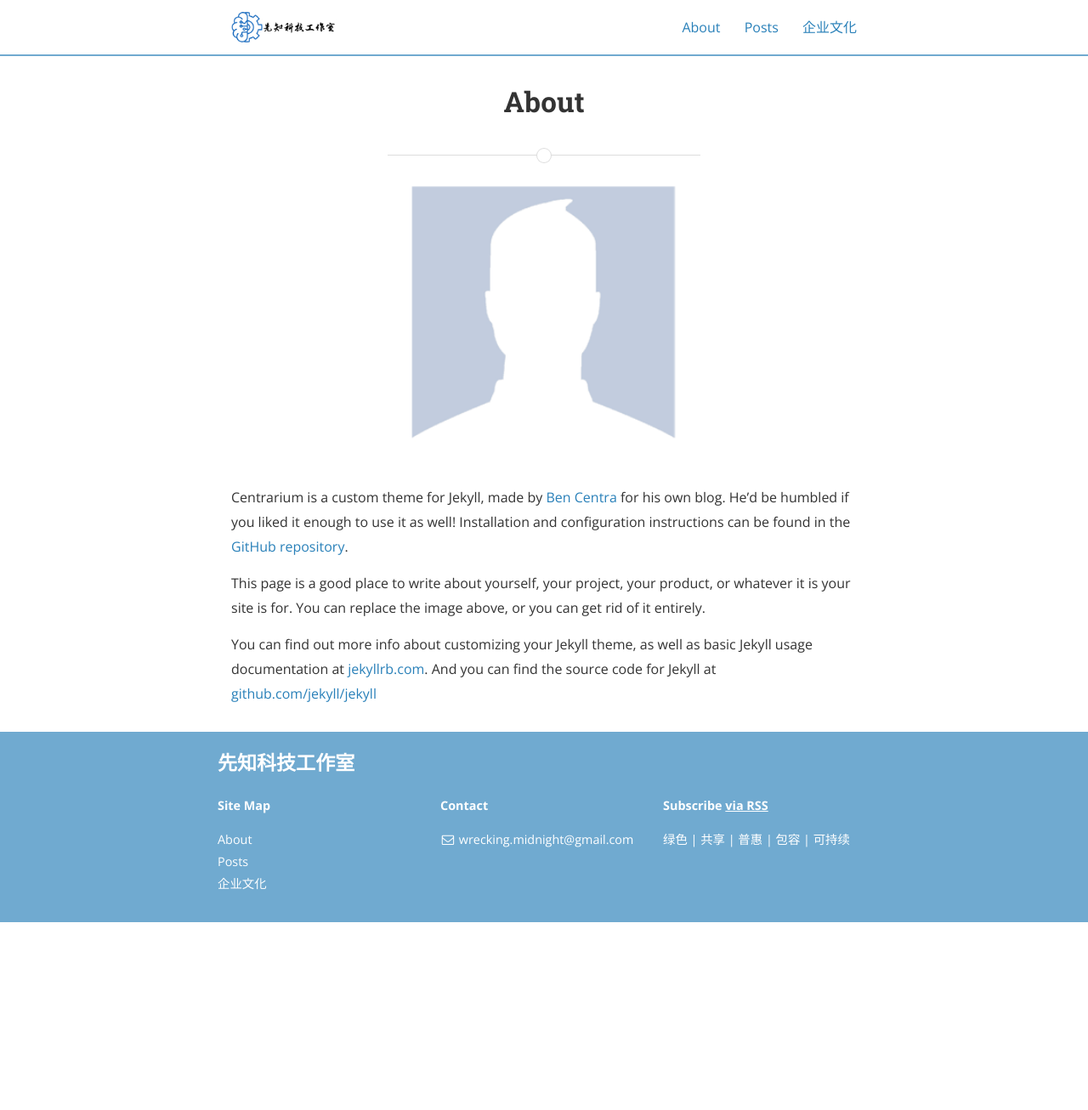
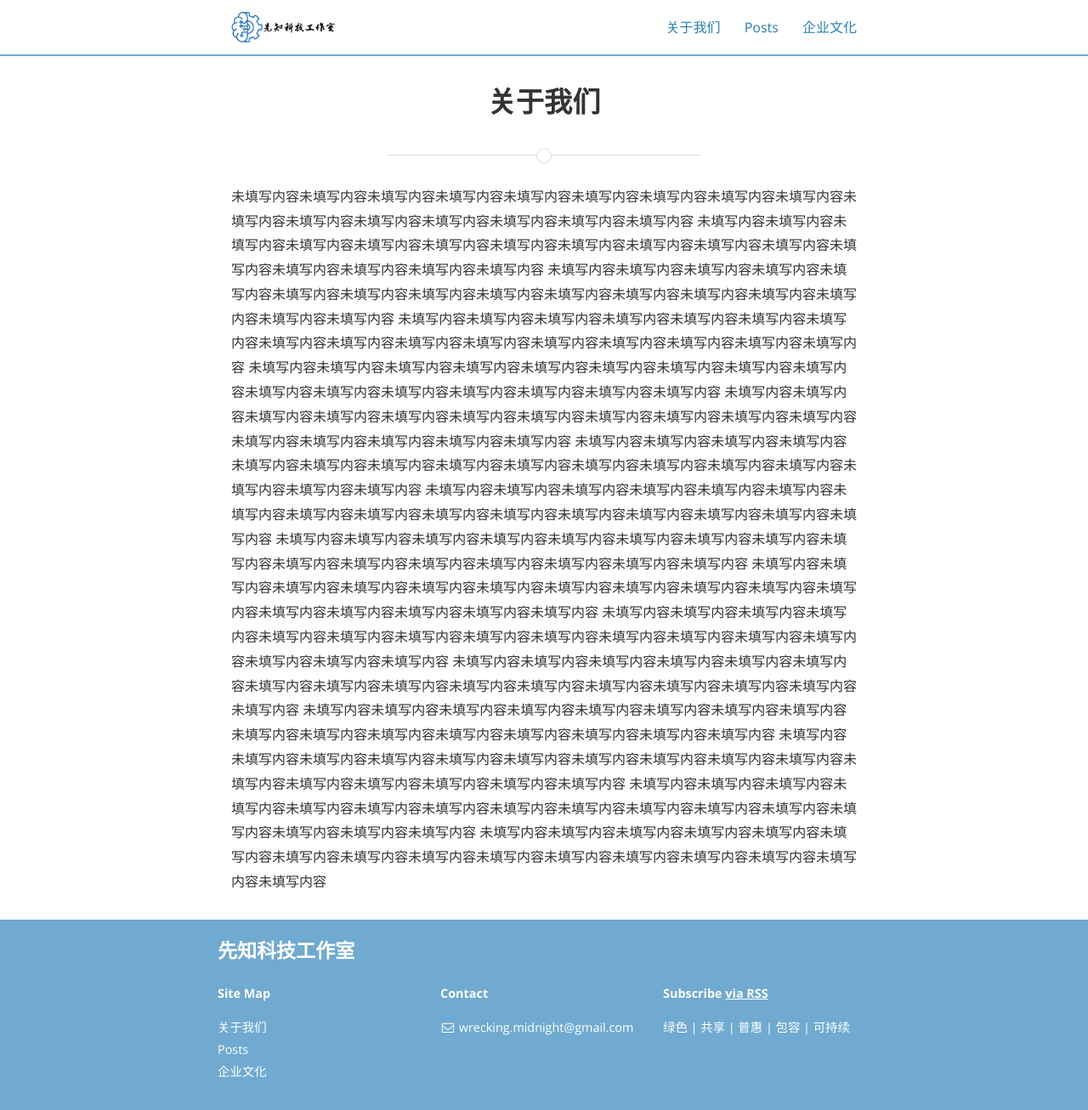
Before and after one commit to XZKJGZS/xzkjgzs.github.io, a Jekyll site: the page built from about.md, in a window 1280 px wide and 1306 px high. Shown: the whole window at 85% size. Built offline with Jekyll 4.4.1, drawn with Linux system fonts in a browser that asks for light colours; nearby versions of some CDN libraries.

Commit message:
更新 about.md

```diff
--- a/about.md
+++ b/about.md
@@ -1,18 +1,25 @@
 ---
 layout: page
-title: About
+title: 关于我们
 permalink: /about/
 main_nav: true
 ---
 
-![alt text]({{ site.baseurl }}/assets/profile-placeholder.gif "Profile Picture"){:.profile}
+<!-- ![alt text]({{ site.baseurl }}/assets/profile-placeholder.gif "Profile Picture"){:.profile} -->
 
-Centrarium is a custom theme for Jekyll, made by [Ben Centra][bencentra] for his own blog. He'd be humbled if you liked it enough to use it as well! Installation and configuration instructions can be found in the [GitHub repository](https://github.com/bencentra/centrarium).
-
-This page is a good place to write about yourself, your project, your product, or whatever it is your site is for. You can replace the image above, or you can get rid of it entirely.
-
-You can find out more info about customizing your Jekyll theme, as well as basic Jekyll usage documentation at [jekyllrb.com](http://jekyllrb.com/). And you can find the source code for Jekyll at [github.com/jekyll/jekyll](https://github.com/jekyll/jekyll)
-
-[centrarium]: https://github.com/bencentra/centrarium
-[bencentra]: http://bencentra.com
-[jekyll]: https://github.com/jekyll/jekyll
+未填写内容未填写内容未填写内容未填写内容未填写内容未填写内容未填写内容未填写内容未填写内容未填写内容未填写内容未填写内容未填写内容未填写内容未填写内容未填写内容
+未填写内容未填写内容未填写内容未填写内容未填写内容未填写内容未填写内容未填写内容未填写内容未填写内容未填写内容未填写内容未填写内容未填写内容未填写内容未填写内容
+未填写内容未填写内容未填写内容未填写内容未填写内容未填写内容未填写内容未填写内容未填写内容未填写内容未填写内容未填写内容未填写内容未填写内容未填写内容未填写内容
+未填写内容未填写内容未填写内容未填写内容未填写内容未填写内容未填写内容未填写内容未填写内容未填写内容未填写内容未填写内容未填写内容未填写内容未填写内容未填写内容
+未填写内容未填写内容未填写内容未填写内容未填写内容未填写内容未填写内容未填写内容未填写内容未填写内容未填写内容未填写内容未填写内容未填写内容未填写内容未填写内容
+未填写内容未填写内容未填写内容未填写内容未填写内容未填写内容未填写内容未填写内容未填写内容未填写内容未填写内容未填写内容未填写内容未填写内容未填写内容未填写内容
+未填写内容未填写内容未填写内容未填写内容未填写内容未填写内容未填写内容未填写内容未填写内容未填写内容未填写内容未填写内容未填写内容未填写内容未填写内容未填写内容
+未填写内容未填写内容未填写内容未填写内容未填写内容未填写内容未填写内容未填写内容未填写内容未填写内容未填写内容未填写内容未填写内容未填写内容未填写内容未填写内容
+未填写内容未填写内容未填写内容未填写内容未填写内容未填写内容未填写内容未填写内容未填写内容未填写内容未填写内容未填写内容未填写内容未填写内容未填写内容未填写内容
+未填写内容未填写内容未填写内容未填写内容未填写内容未填写内容未填写内容未填写内容未填写内容未填写内容未填写内容未填写内容未填写内容未填写内容未填写内容未填写内容
+未填写内容未填写内容未填写内容未填写内容未填写内容未填写内容未填写内容未填写内容未填写内容未填写内容未填写内容未填写内容未填写内容未填写内容未填写内容未填写内容
+未填写内容未填写内容未填写内容未填写内容未填写内容未填写内容未填写内容未填写内容未填写内容未填写内容未填写内容未填写内容未填写内容未填写内容未填写内容未填写内容
+未填写内容未填写内容未填写内容未填写内容未填写内容未填写内容未填写内容未填写内容未填写内容未填写内容未填写内容未填写内容未填写内容未填写内容未填写内容未填写内容
+未填写内容未填写内容未填写内容未填写内容未填写内容未填写内容未填写内容未填写内容未填写内容未填写内容未填写内容未填写内容未填写内容未填写内容未填写内容未填写内容
+未填写内容未填写内容未填写内容未填写内容未填写内容未填写内容未填写内容未填写内容未填写内容未填写内容未填写内容未填写内容未填写内容未填写内容未填写内容未填写内容
+未填写内容未填写内容未填写内容未填写内容未填写内容未填写内容未填写内容未填写内容未填写内容未填写内容未填写内容未填写内容未填写内容未填写内容未填写内容未填写内容
```
